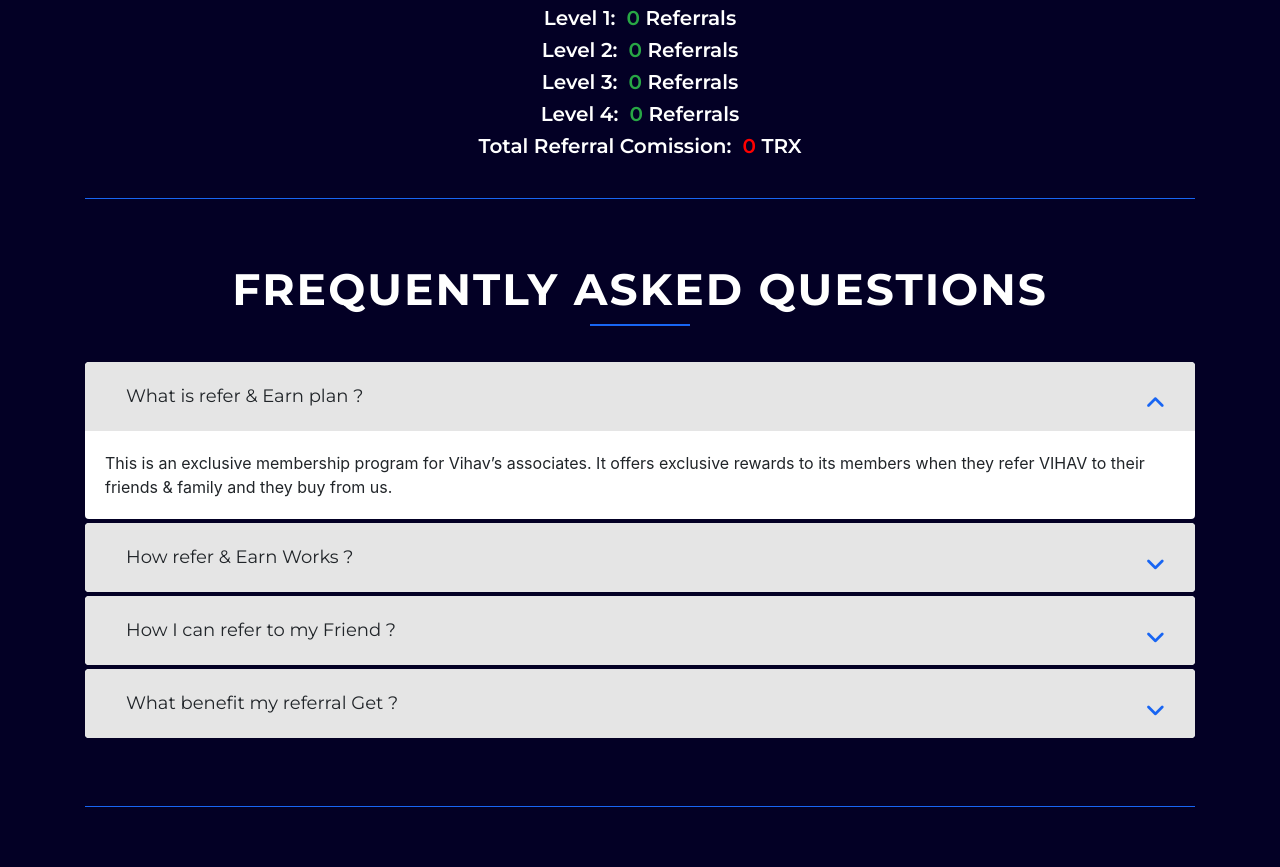
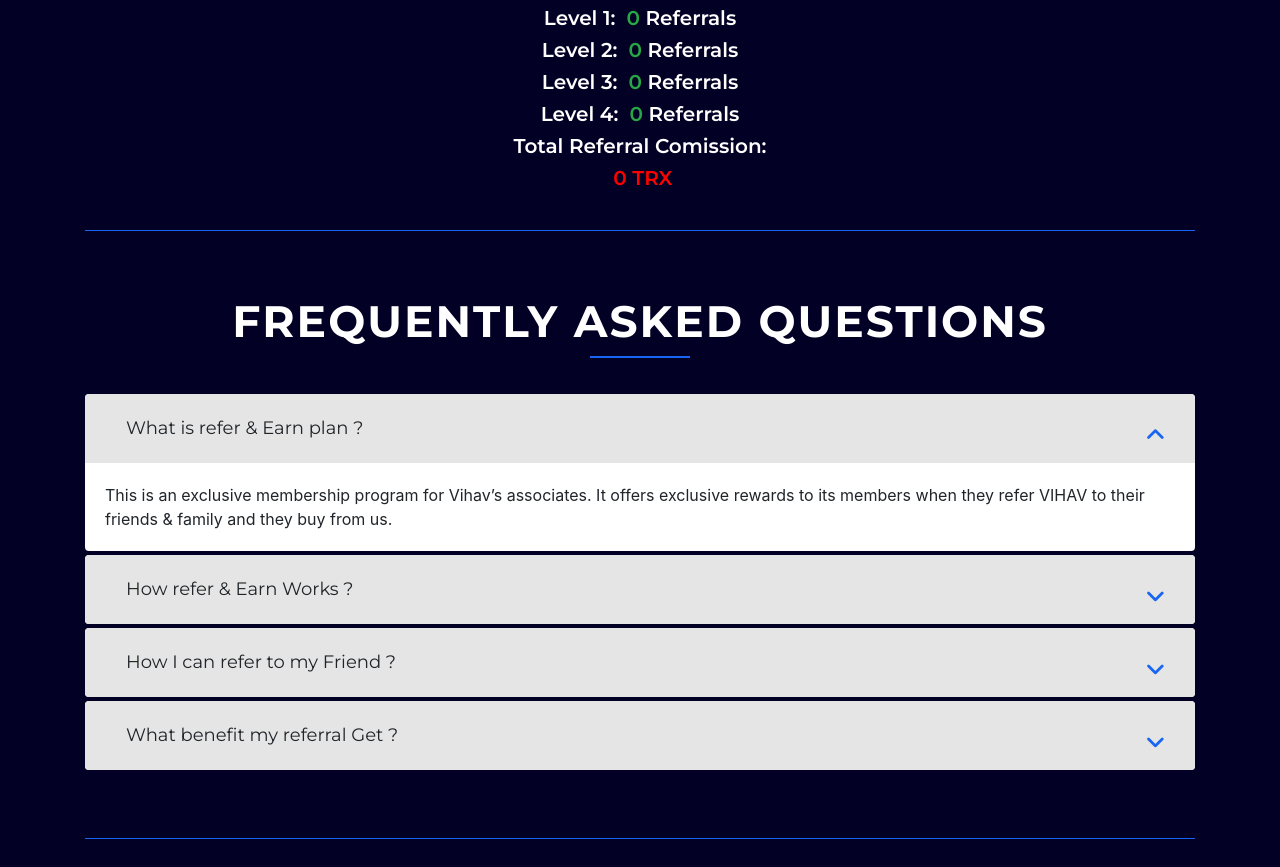
Before and after one commit to tfsmart2/tfsmart2.github.io, a plain HTML site: page index.html in a window 1280 px wide. Shown: the part 2380-3247 px from the top of the page. Drawn offline with nearby package versions, Linux system fonts and the light colour scheme.

Commit message:
Update index.html

```diff
--- a/index.html
+++ b/index.html
@@ -789,7 +789,8 @@
 	<h5 class="text-white text-center"> Level 3: <span class="text-green" id="aff3">&nbsp;0</span> Referrals</h5>
 	<h5 class="text-white text-center"> Level 4: <span class="text-green" id="aff4">&nbsp;0</span> Referrals</h5>
 
-	<h5 class="text-white text-center">Total Referral Comission: <span class="text-red" id="refrewards">&nbsp;0</span> TRX</h5>
+	      <h5 class="text-white text-center">Total Referral Comission: </h5>
+	<h5 class="text-red text-center"><span id="refrewards">&nbsp;0</span> TRX</h5>
 	<div class="py-2"></div>
         <hr />
       </div>
```
